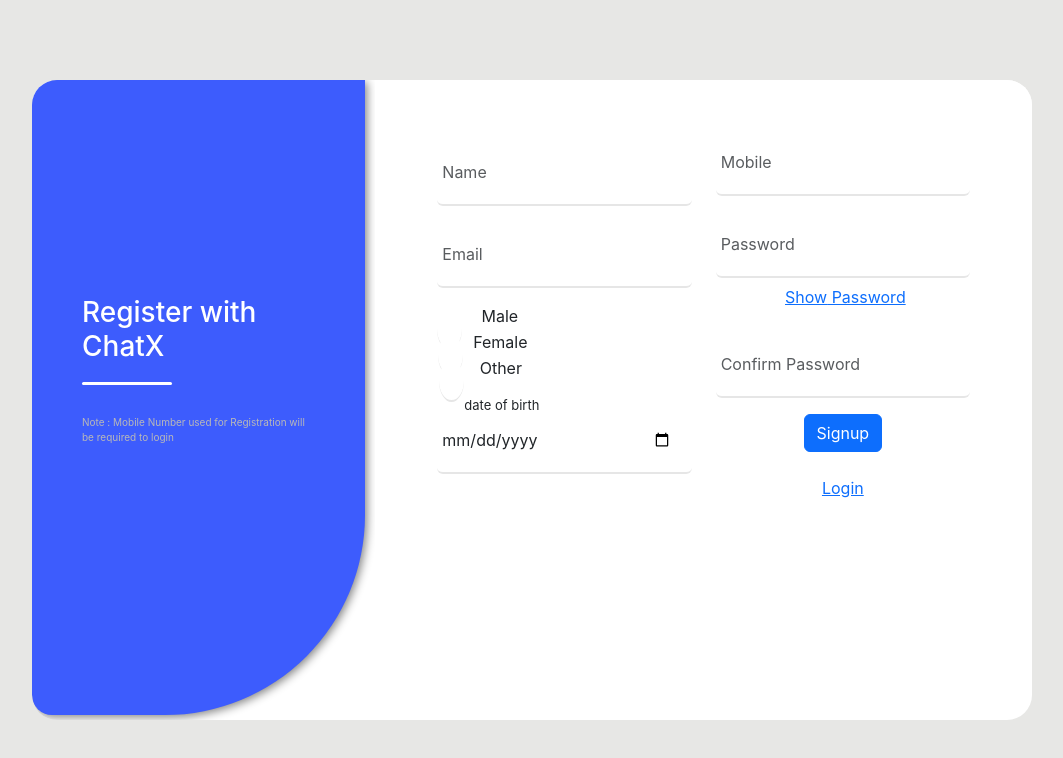
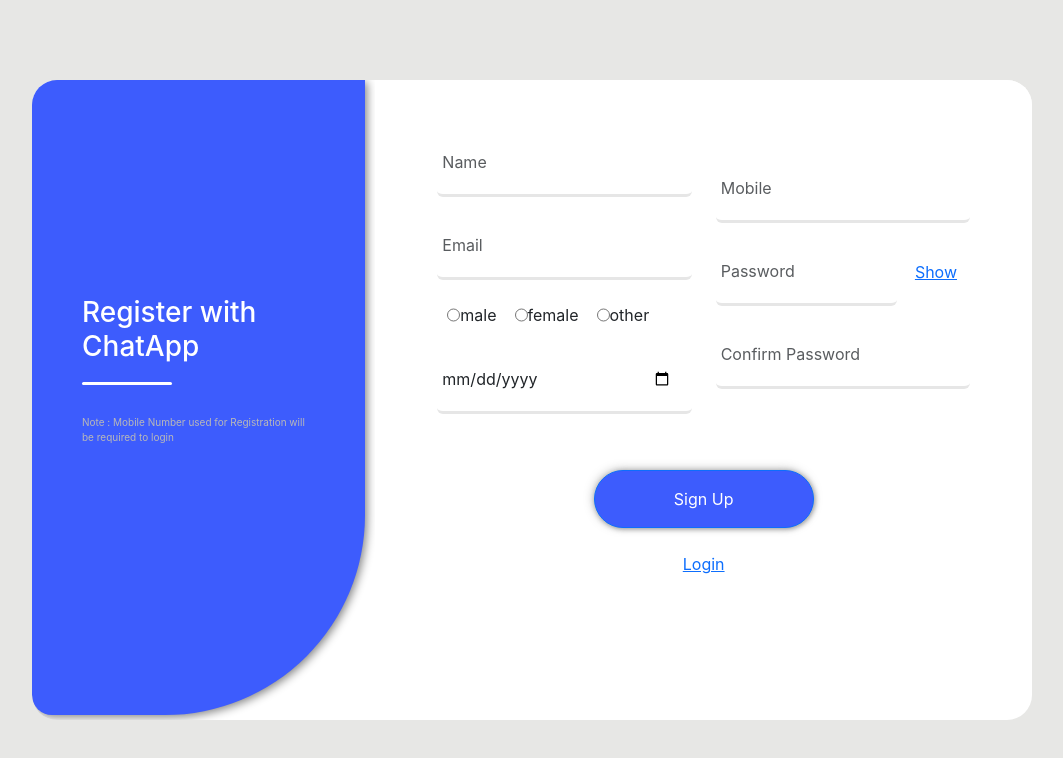
Before and after one commit to RAHEEMUDHEEN-MA/chat-app, a React (Create React App) app in the folder frontend/: page /signup in a window 1280 px wide. Shown: the top 758 px of the page, without its empty margins (108-1171 px from the left). Built offline with nearby package versions, Linux system fonts and the light colour scheme.

Commit message:
ui in progress

```diff
--- a/frontend/src/assets/styles/Login.css
+++ b/frontend/src/assets/styles/Login.css
@@ -1,6 +1,7 @@
 * {
   padding: 0;
   margin: 0;
+  /* overflow: hidden; */
 }
 
 .login_main {
@@ -12,6 +13,7 @@
   background-color: #e7e7e5;
   padding: 0%;
   margin: 0%;
+  overflow: hidden;
 }
 .login_main_conatainer {
   height: 80vh;
@@ -28,8 +30,8 @@
   align-items: left;
   justify-content: center;
   gap: 30px;
-  padding: 5%;
-  padding-left: 100px;
+  padding: 0;
+  padding-left: 50px;
   text-align: left;
   width: 50%;
   border-radius: 0px 0px 200px 20px;
@@ -75,7 +77,7 @@
   border: none;
   padding: 20px 20px 20px 5px;
   text-align: left;
-  border-bottom: 2px solid rgba(128, 128, 128, 0.2);
+  border-bottom: 3px solid rgba(128, 128, 128, 0.2);
 }
 
 .login_button {
@@ -87,7 +89,7 @@
 
 .error_message {
   font-size: 10px;
-  color: orange;
+  color: rgb(255, 89, 0);
 }
 
 @media only screen and (max-width: 620px) {
@@ -124,11 +126,11 @@
   }
 }
 
+/* ------------------------signUp */
 
-/* ------------------------ */
+.signupLeftbanner {
+  background-color: #3d5cfd;
 
-.signupLeftbanner{
-    background-color: #3d5cfd;
   color: white;
   display: flex;
   flex-direction: column;
@@ -136,15 +138,74 @@
   align-items: left;
   justify-content: center;
   gap: 30px;
-
   padding: 50px;
   text-align: left;
-
   border-radius: 0px 0px 200px 20px;
   box-shadow: 2px 2px 10px gray;
   margin: 0px 10px 5px 0px;
 }
-.signupLeftbanner p{
+.signupLeftbanner p {
   color: rgb(185, 184, 184);
   font-size: x-small;
 }
+
+.signUPform {
+  padding: 50px;
+  background-color: rgb(255, 255, 255);
+  display: flex;
+  justify-content: center;
+  align-items: center;
+
+}
+
+.signUPform input {
+  border: none;
+  padding: 20px 20px 20px 5px;
+  text-align: left;
+  border-bottom: 3px solid rgba(128, 128, 128, 0.2);
+}
+
+.genderGroup {
+  /* background-color: rgb(182, 114, 24); */
+  margin: 30px 10px 10px 10px;
+  display: flex;
+  align-items: center;
+  gap: 18px;
+  /* justify-content: center; */
+  height: 10px;
+  text-align: end;
+}
+
+/* .signUpBTN{
+  bord
+} */
+
+@media only screen and (max-width: 560px) {
+
+  .login_main{
+    /* overflow: scroll; */
+    background-color: bisque;
+  }
+  .signUPform{
+    flex-direction: column;
+
+  }
+}
+
+@media only screen and (max-width: 770px) {
+
+  .login_main_conatainer{
+    overflow: scroll;
+    scroll-behavior: smooth;
+  }
+  .login_main{
+    /* overflow: scroll; */
+
+  }
+  .signUPform{
+    /* flex-direction: column; */
+    /* overflow: scroll; */
+
+  }
+
+}
--- a/frontend/src/pages/Login.js
+++ b/frontend/src/pages/Login.js
@@ -72,7 +72,7 @@
       <Row className="login_main_conatainer">
         <Col className="leftBanner">
           <div>
-            <h2>Welcome to ChatX</h2>
+            <h2>Welcome to ChatApp</h2>
           </div>
           <span className="welcome_underline"></span>
           <div>
--- a/frontend/src/pages/SignUp.js
+++ b/frontend/src/pages/SignUp.js
@@ -5,7 +5,7 @@
 // const signupillustration = require("./undrawSignupn6im.png");
 import { Button, Col, Form, Row } from "react-bootstrap";
 import { useNavigate } from "react-router-dom";
-
+import {  ClipLoader} from "react-spinners";
 
 const SignUp = () => {
   const [name, setName] = useState("");
@@ -20,16 +20,25 @@
   const [showPassword, setShowPassword] = useState(false);
   const [mobileAlreadyusedAlert, setMobileAlreadyusedAlert] = useState("");
   const navigate = useNavigate();
+  const [loading,setLoading]=useState(false)
 
   const handleGenderChange = (value) => {
     setGender(value);
+
   };
 
   const handleSignUp = async (e) => {
+    setLoading(true);
+    // setLoading(false)
     e.preventDefault();
 
+
     if (password !== confirmPassword) {
+
+      setTimeout(() => {
         setNonMatchAlert("Passwords do not match.");
+        setLoading(false);
+      }, 500);
     } else {
       setNonMatchAlert("");
 
@@ -53,9 +62,17 @@
 
           alert(response.status, "Registration Success");
           setMobileAlreadyusedAlert("");
+          setTimeout(() => {
+            setLoading(false);
             navigate(-1);
+          }, 700);
+
         } catch (error) {
+          setTimeout(() => {
             setMobileAlreadyusedAlert(error.response.data.error);
+            setLoading(false)
+          }, 500);
+
           console.log(error.response.data.error);
         }
       } else {
@@ -67,14 +84,15 @@
   return (
     <div className="login_main">
       <Row className="login_main_conatainer">
-        <Col md={4} className="signupLeftbanner" >
+        <Col md={4} className="signupLeftbanner">
           <div>
-            <h3>Register with ChatX</h3>
+            <h3>Register with ChatApp</h3>
           </div>
           <span className="welcome_underline"></span>
           <div>
             <p>
-              Note : Mobile Number used for Registration will be required to login
+              Note : Mobile Number used for Registration will be required to
+              login
             </p>
           </div>
           <div>
@@ -87,10 +105,11 @@
             </Button> */}
           </div>
         </Col>
-        <Col><Form onSubmit={handleSignUp}>
-
-          <Row className="login_form">
-          <Col><Form.Group className="mb-3">
+        <Col className="inputsholder">
+          <Form onSubmit={handleSignUp}>
+            <Row className="signUPform" >
+              <Col>
+                <Form.Group className="mb-3">
                   <Form.Control
                     type="text"
                     placeholder="Name"
@@ -108,31 +127,45 @@
                   />
                 </Form.Group>
 
-          <Form.Group className="mb-3" style={{ width: "100px" }}>
-            <Form.Check
+                <Form.Group className=" genderGroup" style={{ width: "100px" }}>
+                  <div className="d-flex">
+                    {/* <label htmlFor="male">male</label> */}
+                    <input
                       type="radio"
-              label="Male"
+                      // label="Male"
                       id="male"
                       name="gender"
                       value="male"
                       onChange={() => handleGenderChange("male")}
                     />
-            <Form.Check
+                    {"male "}
+                  </div>
+
+                  <div className="d-flex">
+                    {/* <label htmlFor="female">female</label> */}
+                    <input
                       type="radio"
-              label="Female"
+                      // label="Female"
                       id="female"
                       name="gender"
                       value="female"
                       onChange={() => handleGenderChange("female")}
-            />
-            <Form.Check
+                    />{" "}
+                    {"female "}
+                  </div>
+
+                  <div className="d-flex">
+                    {/* <label htmlFor="other">other</label> */}
+                    <input
                       type="radio"
-              label="Other"
+                      // label="Other"
                       id="other"
                       name="gender"
                       value="other"
                       onChange={() => handleGenderChange("other")}
                     />
+                    {"other "}
+                  </div>
                 </Form.Group>
 
                 <Form.Group className="mb-3">
@@ -145,15 +178,18 @@
                       marginLeft: "5px",
                     }}
                   >
-              <p>date of birth</p>
+                    {/* <p>date of birth</p> */}
                   </div>
                   <Form.Control
+                  className="mt-4"
                     type="date"
                     title="date of birth"
                     required
                     onChange={(e) => setDob(e.target.value)}
                   />
-          </Form.Group></Col>
+                </Form.Group>
+              </Col>
+              {/* ---------------------------------------- */}
               <Col>
                 {" "}
                 <Form.Group className="mb-3">
@@ -165,14 +201,16 @@
                     required
                     onChange={(e) => setMobile(e.target.value)}
                   />
-              <Form.FloatingLabel style={{ fontSize: "13px", color: "red" }}>
+                  <Form.FloatingLabel
+                    style={{ fontSize: "13px", color: "red" }}
+                  >
                     {mobileAlreadyusedAlert}
                   </Form.FloatingLabel>
                 </Form.Group>
                 {/* <Form.Group className="" style={{padding:"0px", margin:"5px 0px"}}>
             <span style={{ fontSize: "14px", color: "red" }}></span>
           </Form.Group> */}
-            <Form.Group className="mb-3">
+                <Form.Group className="mb-3 d-flex">
                   <Form.Control
                     type={showPassword ? "text" : "password"}
                     placeholder="Password"
@@ -180,13 +218,14 @@
                     title="Password must contain at least one number, one letter, and one special character."
                     required
                     onChange={(e) => setPassword(e.target.value)}
+
                   />
                   <Button
                     variant="link"
                     onClick={() => setShowPassword(!showPassword)}
                     style={{ marginLeft: "5px" }}
                   >
-                {showPassword ? "Hide" : "Show"} Password
+                    {showPassword ? "Hide" : "Show"}
                   </Button>
                 </Form.Group>
                 <Form.Group className="mb-3">
@@ -196,20 +235,23 @@
                     required
                     onChange={(e) => setConfirmPassword(e.target.value)}
                   />
-              <Form.FloatingLabel style={{ fontSize: "13px", color: "orange" }}>
+                  <Form.FloatingLabel
+                    style={{ fontSize: "13px", color: "orange" }}
+                  >
                     {nonMatchAlert}
                   </Form.FloatingLabel>
                 </Form.Group>
-            <Button type="submit" variant="primary">
-              Signup
+
+              </Col>
+              <div> <Button className="login_button rounded-5  px-5 py-3 " style={{ width: "220px" }} type="submit" variant="primary">
+              {loading ? <ClipLoader size={"20"} color="white" /> : "Sign Up"}
                 </Button>
                 <br />
                 <br />
-            <a href="/">Login</a>
+                <a href="/">Login</a></div>
+            </Row>
+          </Form>
         </Col>
-          </Row>
-
-        </Form></Col>
       </Row>
     </div>
   );
```
Lines whose indentation alone changed are shown as unchanged.
